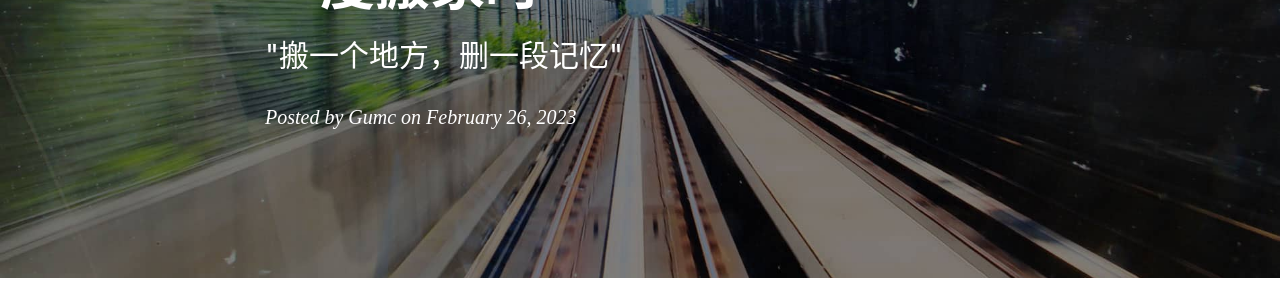
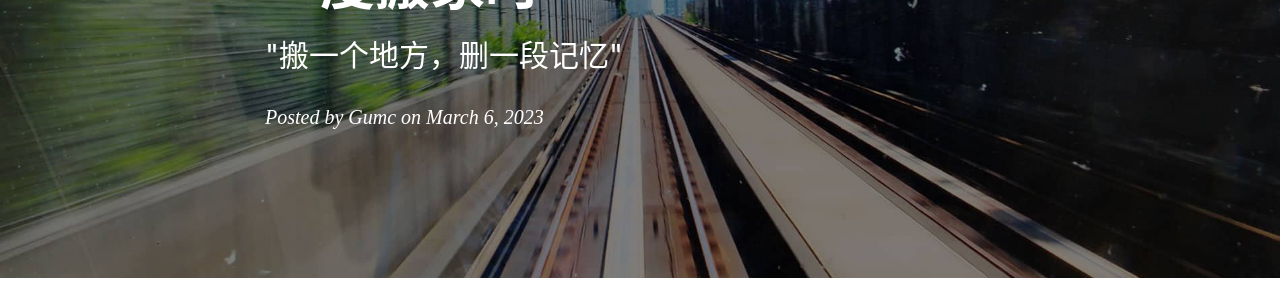
Before and after one commit to gumcstronger/gumcstronger.github.io, a Jekyll site: the page built from _posts/2023/2023-03-06-house-memory.md, in a window 1280 px wide. Shown: the part 245-545 px from the top of the page. Built offline with Jekyll 4.4.1, drawn with Linux system fonts in a browser that asks for light colours; comment, search, counter and statistics services are not loaded.

Commit message:
Update 2023-03-06-house-memory.md

```diff
--- a/_posts/2023/2023-03-06-house-memory.md
+++ b/_posts/2023/2023-03-06-house-memory.md
@@ -2,7 +2,7 @@
 layout:     post
 title:      "一度搬家时"
 subtitle:   "\"搬一个地方，删一段记忆\""
-date:       2023-02-26 23:30:00
+date:       2023-03-06 23:30:00
 author:     "Gumc"
 header-img: "img/post-bg-2015.jpg"
 catalog: true
```
